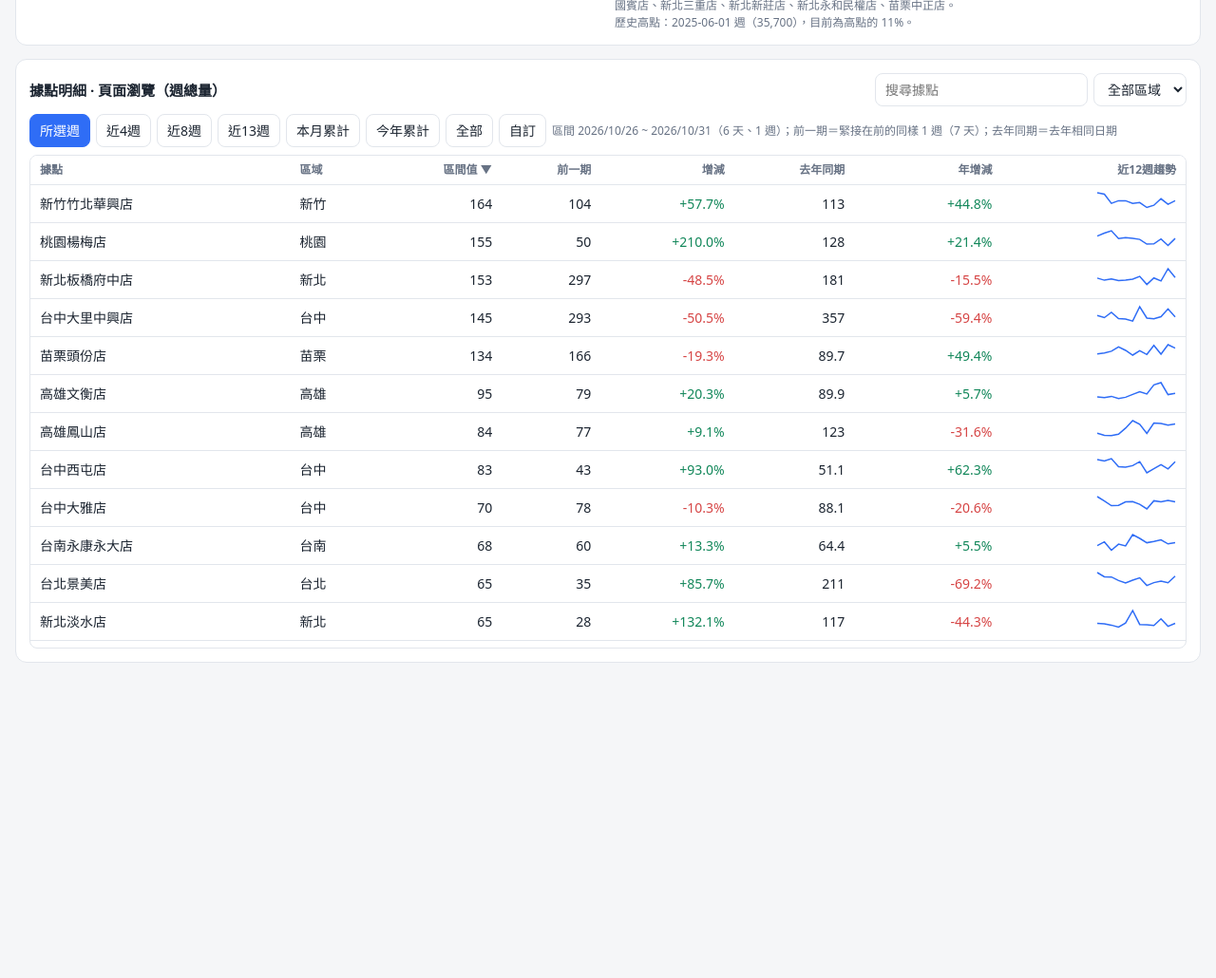
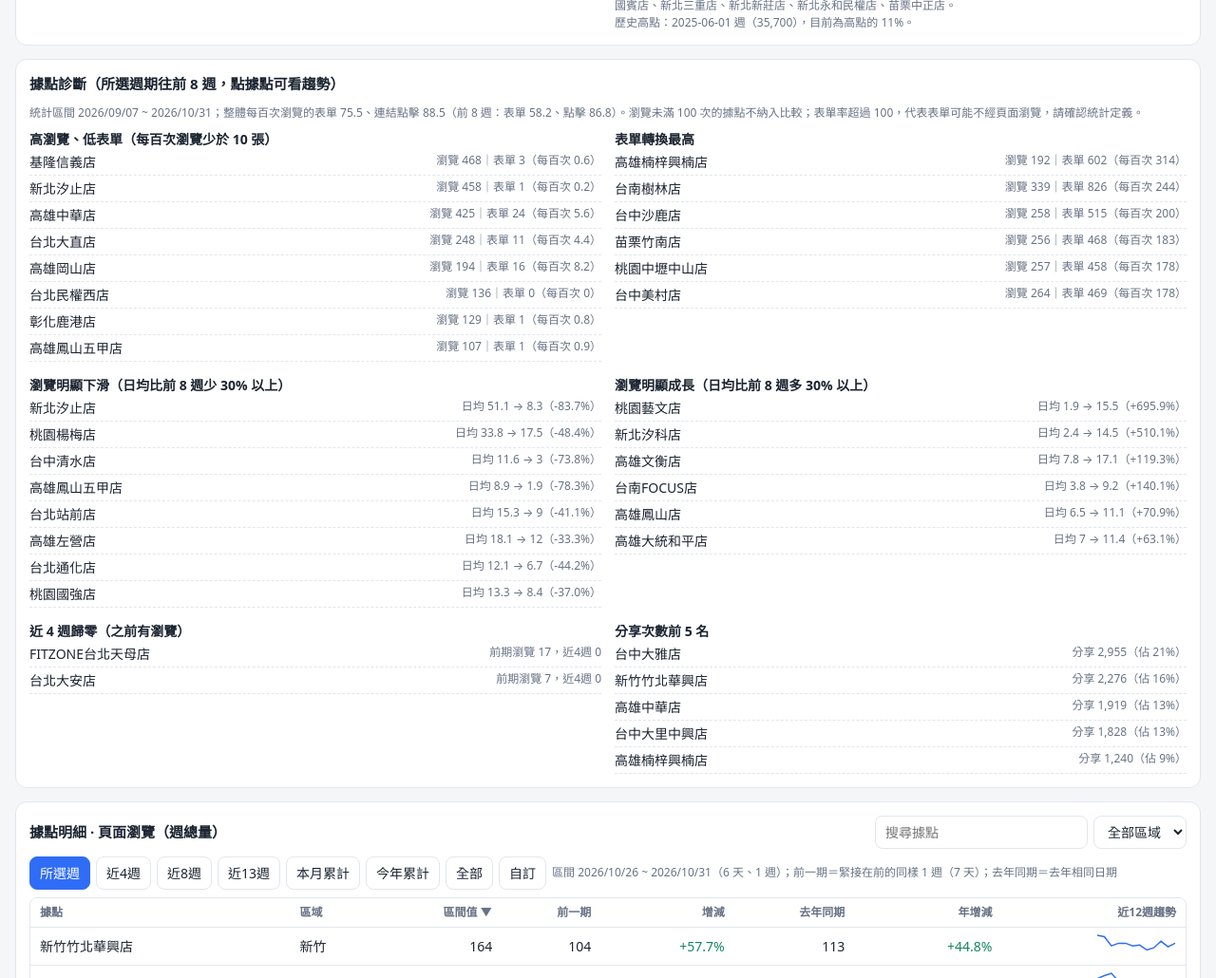
Before and after one commit to carterhuang2403341/epype-weekly-report-, a plain HTML site: page index.html in a window 1280 px wide. Shown: the part 2406-3436 px from the top of the page at 95% size. Before the commit the page ends 3134 px from the top, so only its background shows below. Drawn offline with nearby package versions, Linux system fonts and the light colour scheme.

Commit message:
Update index.html

```diff
--- a/index.html
+++ b/index.html
@@ -29,6 +29,7 @@ th{position:sticky;top:0;background:var(--cd);cursor:pointer;font-size:12px;colo
 <div class="g2"><div class="cd"><h2 id="t2"></h2><div class="cv"><canvas id="c2"></canvas></div></div><div class="cd"><h2 id="t3"></h2><div class="cv"><canvas id="c3"></canvas></div></div></div>
 <div class="cd"><h2 id="t5"></h2><div class="cv" style="height:240px"><canvas id="c4"></canvas></div><div class="tw" style="margin-top:10px;max-height:340px"><table style="min-width:560px"><thead><tr><th>月份</th><th>天數</th><th id="mh"></th><th>較上月</th><th>去年同月</th><th>年增減</th></tr></thead><tbody id="mt"></tbody></table></div><div class="mu" style="margin-top:6px">月份＝該月所有週期加總（跨月的週，例如 10/26~11/01，依天數平均分配到兩個月）。「進行中」的月份天數不足，週總量模式下不宜與完整月份直接比，請按右上角切換成日均。去年同月只在兩個月都是完整月份時才比較。</div></div>
 <div class="cd ins"><h2>自動洞察（以目前選取的指標，近 4 週 vs 前 4 週）</h2><div class="g2" id="ins"></div></div>
+<div class="cd ins"><h2>據點診斷（所選週期往前 8 週，點據點可看趨勢）</h2><div class="mu" id="dgn" style="margin-bottom:8px"></div><div class="g2" id="dg"></div></div>
 <div class="cd"><div class="bar" style="margin:0 0 8px"><h2 id="t4" style="margin:0"></h2><div class="ctl"><input type="search" id="q" placeholder="搜尋據點"><select id="rgs"></select></div></div><div class="ctl" id="rc" style="margin-bottom:8px"></div><div class="tw"><table><thead id="th"></thead><tbody id="tb"></tbody></table></div></div>
 <script src="https://cdnjs.cloudflare.com/ajax/libs/Chart.js/4.4.1/chart.umd.min.js"></script>
 <script src="https://cdnjs.cloudflare.com/ajax/libs/xlsx/0.18.5/xlsx.full.min.js"></script>
@@ -94,6 +95,18 @@ function rng(){const k=st.pr;if(k=='c')return[Math.min(st.ca,st.cb),Math.max(st.
 function rcui(){const[ra,rb]=rng(),n=rb-ra+1,sd=(x,y)=>{let t=0;for(let i=x;i<=y;i++)t+=days[i];return t},P=[['w1','所選週'],['w4','近4週'],['w8','近8週'],['w13','近13週'],['mtd','本月累計'],['ytd','今年累計'],['all','全部'],['c','自訂']],wo=s=>W.map((w,i)=>'<option value="'+i+'"'+(i==s?' selected':'')+'>'+dy(ts[i][0])+'~'+dy(ts[i][1]).slice(5)+'</option>').join(''),yi=yoA(T[0],[...Array(n)].map((_,k)=>ra+k));
  $('#t4').textContent='據點明細 · '+MS[st.m]+'（'+(st.mode=='day'?'日均':n==1?'週總量':'區間總量')+'）';
  $('#rc').innerHTML=P.map(p=>'<button data-pr="'+p[0]+'"'+(st.pr==p[0]?' class="on"':'')+'>'+p[1]+'</button>').join('')+(st.pr=='c'?'<select id="ra">'+wo(ra)+'</select> 至 <select id="rb">'+wo(rb)+'</select>':'')+'<span class="mu">區間 '+dy(ts[ra][0])+' ~ '+dy(ts[rb][1])+'（'+sd(ra,rb)+' 天、'+n+' 週）；前一期＝緊接在前的同樣 '+n+' 週'+(ra-n>=0?'（'+sd(ra-n,ra-1)+' 天）':'（無資料）')+'；去年同期＝去年相同日期'+(yi==null?'（無資料）':'')+'</span>'}
+function diag(){const n=8,E=L,S=Math.max(E-n+1,0),P0=Math.max(S-n,0),sm=(c,m,a,b)=>{let t=0;for(let i=a;i<=b;i++)t+=c.d[m][i];return t},dd=(a,b)=>{let t=0;for(let i=a;i<=b;i++)t+=days[i];return t||1},sT=(m,a,b)=>{let t=0;for(let i=a;i<=b;i++)t+=T[m][i];return t},
+ R=CL.map(c=>{const pv=sm(c,0,S,E),pt=S>0?sm(c,0,P0,S-1):0;return{c,pv,pt,fm:sm(c,3,S,E),sh:sm(c,2,S,E),cd:pv/dd(S,E),pd:S>0?pt/dd(P0,S-1):0,a4:sm(c,0,Math.max(E-3,0),E),a0:sm(c,0,Math.max(E-11,0),Math.max(E-4,0))}}),
+ li=(s,t)=>'<li data-n="'+esc(s.c.n)+'"><span>'+esc(s.c.n)+'</span><span class="mu">'+t+'</span></li>',bx=(h,a)=>'<div><b>'+h+'</b><ul>'+(a.length?a.join(''):'<li><span class="mu">無</span></li>')+'</ul></div>',r1=x=>(Math.round(x*10)/10).toLocaleString(),
+ hi=R.filter(s=>s.pv>=100&&s.fm<s.pv*.1).sort((a,b)=>b.pv-a.pv).slice(0,8).map(s=>li(s,'瀏覽 '+fmt(s.pv)+'｜表單 '+fmt(s.fm)+'（每百次 '+r1(s.fm/s.pv*100)+'）')),
+ tp=R.filter(s=>s.pv>=100).sort((a,b)=>b.fm/b.pv-a.fm/a.pv).slice(0,6).map(s=>li(s,'瀏覽 '+fmt(s.pv)+'｜表單 '+fmt(s.fm)+'（每百次 '+Math.round(s.fm/s.pv*100)+'）')),
+ dn=R.filter(s=>s.pt>=100&&s.cd<s.pd*.7).sort((a,b)=>(b.pd-b.cd)-(a.pd-a.cd)).slice(0,8).map(s=>li(s,'日均 '+r1(s.pd)+' → '+r1(s.cd)+'（'+fp(pct(s.cd,s.pd))+'）')),
+ up=R.filter(s=>s.pt>=100&&s.cd>s.pd*1.3).sort((a,b)=>(b.cd-b.pd)-(a.cd-a.pd)).slice(0,6).map(s=>li(s,'日均 '+r1(s.pd)+' → '+r1(s.cd)+'（'+fp(pct(s.cd,s.pd))+'）')),
+ dk=R.filter(s=>s.a0>0&&s.a4==0).slice(0,10).map(s=>li(s,'前期瀏覽 '+fmt(s.a0)+'，近4週 0')),ts2=R.reduce((t,s)=>t+s.sh,0),
+ sh=[...R].sort((a,b)=>b.sh-a.sh).slice(0,5).map(s=>li(s,'分享 '+fmt(s.sh)+'（佔 '+Math.round(s.sh/(ts2||1)*100)+'%）')),
+ cv=(m,a,b)=>sT(m,a,b)/(sT(0,a,b)||1)*100;
+ $('#dgn').textContent='統計區間 '+dy(ts[S][0])+' ~ '+dy(ts[E][1])+'；整體每百次瀏覽的表單 '+r1(cv(3,S,E))+'、連結點擊 '+r1(cv(4,S,E))+(S>0?'（前 8 週：表單 '+r1(cv(3,P0,S-1))+'、點擊 '+r1(cv(4,P0,S-1))+'）':'')+'。瀏覽未滿 100 次的據點不納入比較；表單率超過 100，代表表單可能不經頁面瀏覽，請確認統計定義。';
+ $('#dg').innerHTML=bx('高瀏覽、低表單（每百次瀏覽少於 10 張）',hi)+bx('表單轉換最高',tp)+bx('瀏覽明顯下滑（日均比前 8 週少 30% 以上）',dn)+bx('瀏覽明顯成長（日均比前 8 週多 30% 以上）',up)+bx('近 4 週歸零（之前有瀏覽）',dk)+bx('分享次數前 5 名',sh)}
 function rowStats(c){const a=c.d[st.m],cur=ag(a,[L]),pv=ag(a,[L-1]),c4=ag(a,last(4)),p4=ag(a,prv(4));const ly=yoM(a,L),[ra,rb]=rng(),n=rb-ra+1,ix=[],px=[];for(let i=ra;i<=rb;i++)ix.push(i);for(let i=ra-n;i<ra;i++)px.push(i);const rc=ag(a,ix),rp=ra-n>=0?ag(a,px):null,ry=yoA(a,ix);return{c,cur,pv,w:pct(cur,pv),ly,yg:pct(cur,ly),c4,p4,g:pct(c4,p4),dl:c4-p4,rc,rp,rw:pct(rc,rp),ry,ryg:pct(rc,ry)}}
 function kpis(){$('#kp').innerHTML=MS.map((n,m)=>{const a=T[m],cu=ag(a,[L]),pv=ag(a,[L-1]),w=pct(cu,pv),ly=yoM(a,L),y=pct(cu,ly),s1=ss(m,[L]),ys=pct(s1[0],s1[1]),c4=ag(a,last(4)),p4=ag(a,prv(4)),g=pct(c4,p4),l4=yoA(a,last(4)),y4=pct(c4,l4);const rw=(t,v,p,x)=>`<div class="r"><span>${t} ${v==null?'—':fmt(v)}</span><i class="${cl(p)}">${fp(p)}${x||''}</i></div>`;
  return`<div class="k ${m==st.m?'on':''}" data-m="${m}"><div class="mu">${n}・${unit()}</div><b>${fmt(cu)}</b><div class="mu" style="margin-bottom:4px">所選週 ${rgi(L)}</div>${rw('上週 '+rgi(L-1),pv,w)}${rw('去年同期 '+rgi(L,364),ly,y)}<div class="r" title="只比較去年同期就有瀏覽數據的據點，排除今年新開據點的影響"><span>└ 同店*</span><i class="${cl(ys)}">${fp(ys)}</i></div></div>`}).join('')}
@@ -125,7 +138,7 @@ function table(){rcui();const cols=[['n','據點'],['r','區域'],['rc','區間
 function render(){$('#mode').textContent=st.mode=='day'?'顯示：日均（校正不足7天的週）':'顯示：週總量（原始數字）';$('#clr').hidden=!st.club;
  $('#meta').textContent=`資料期間 ${W[0][0]} ~ ${W[W.length-1][1]}・${W.length} 週・${CL.length} 家據點`;
  const rs=['',...new Set(CL.map(c=>c.r))];$('#rgs').innerHTML=rs.map(r=>`<option value="${r}" ${r==st.reg?'selected':''}>${r||'全部區域'}</option>`).join('');
- banner();kpis();charts();monthly();insights();table()}
+ banner();kpis();charts();monthly();insights();diag();table()}
 function pick(n){st.club=CL.find(c=>c.n==n)||null;render();scrollTo({top:0,behavior:'smooth'})}
 document.addEventListener('click',e=>{const k=e.target.closest('.k');if(k){st.m=+k.dataset.m;render();return}const t=e.target.closest('#th th');if(t){const x=t.dataset.k;st.sd=st.sk==x?-st.sd:(x=='n'||x=='r'?1:-1);st.sk=x;table();return}const r=e.target.closest('tr[data-n],li[data-n]');if(r)pick(r.dataset.n)});
 $('#mode').onclick=()=>{st.mode=st.mode=='day'?'wk':'day';render()};$('#rg').onchange=e=>{st.range=+e.target.value;charts()};$('#clr').onclick=()=>{st.club=null;render()};
```
